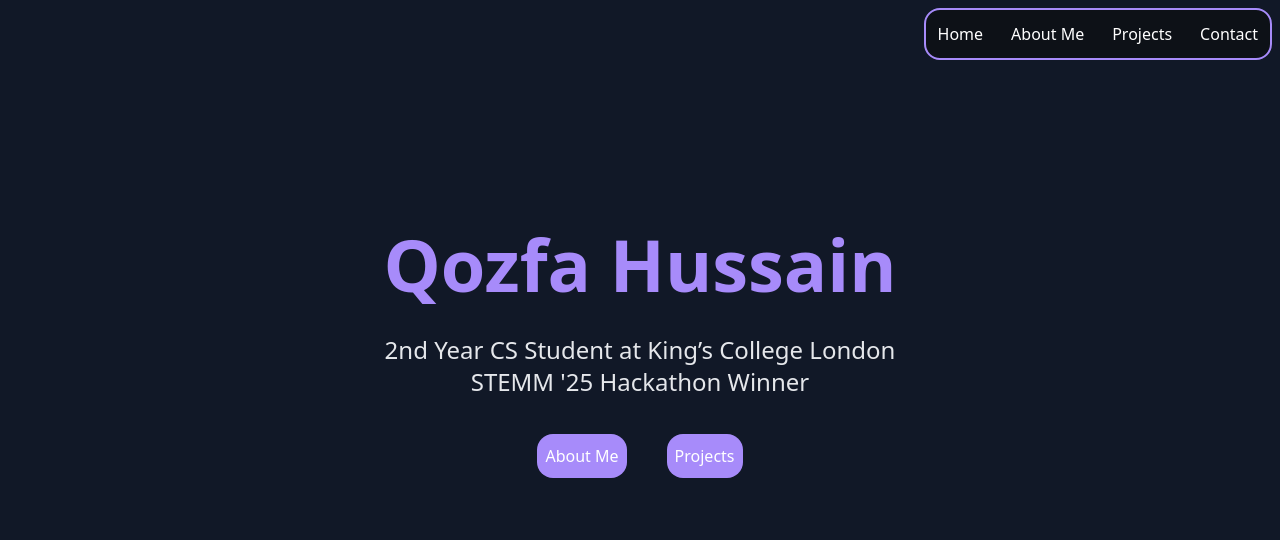
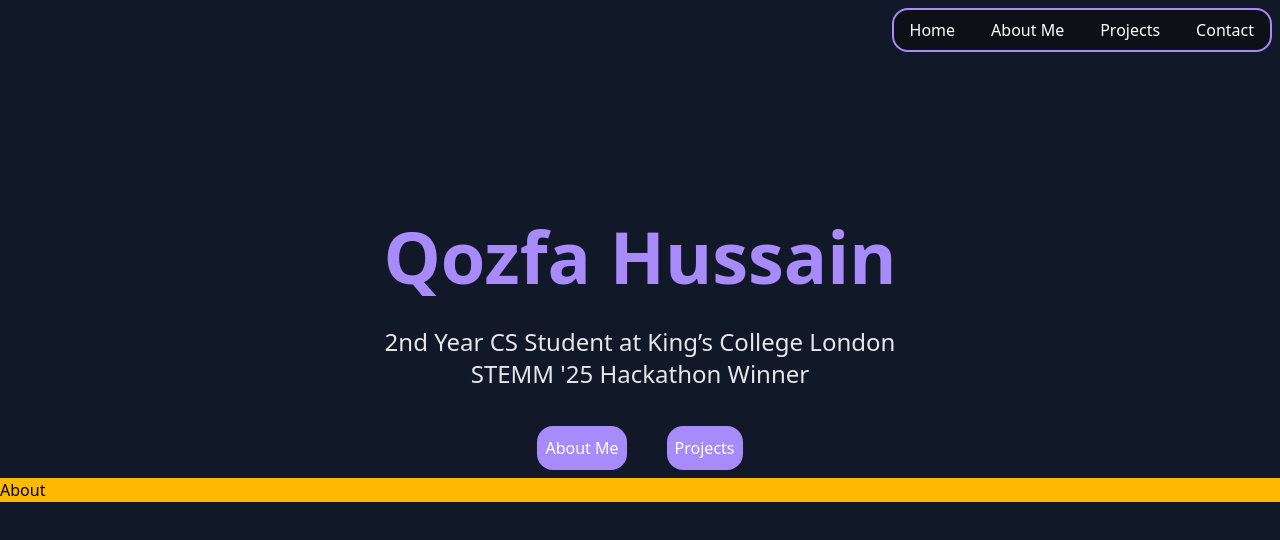
Before and after one commit to qozfa-dev/website, a React (Vite) app in the folder my-project/: page / in a window 1280 px wide. Shown: the top 540 px of the page. Built offline with nearby package versions, Linux system fonts and the light colour scheme.

Commit message:
Moved Navbar to App.jsx instad of Home.jsx

```diff
--- a/my-project/src/App.jsx
+++ b/my-project/src/App.jsx
@@ -1,12 +1,16 @@
 import React from 'react'
 import './pages/Home.jsx';
+import Navbar from './components/Navbar.jsx';
 import Home from './pages/Home.jsx';
+import About from './pages/About.jsx';
 
 export const App = () => {
   return (
-    <>
+    <div className="scroll-smooth">
+    <Navbar />
     <Home />
-    </>
+    <About />
+    </div>
   )
 }
 
--- a/my-project/src/components/Navbar.jsx
+++ b/my-project/src/components/Navbar.jsx
@@ -2,8 +2,8 @@ import React from 'react'
 
 const Navbar = () => {
   return (
-    <div className="text-[#FFFFFF] bg-[#0D1117] flex justify-end items-center p-3 m-2 border-2 border-[#A78BFA] rounded-2xl w-fit sticky top-2 right-2 ml-auto">
-    <ul className="flex space-x-7">
+    <div className="text-[#FFFFFF] bg-[#0D1117] flex justify-end items-center py-2 px-4 m-2 border-2 border-[#A78BFA] rounded-2xl w-fit sticky top-2 right-2 ml-auto">
+    <ul className="flex space-x-9">
       <li><a href="#Home">Home</a></li>
       <li><a href="#About">About Me</a></li>
       <li><a href="#Projects">Projects</a></li>
--- /dev/null
+++ b/my-project/src/pages/About.jsx
@@ -0,0 +1,9 @@
+import React from 'react'
+
+const About = () => {
+  return (
+    <div className="bg-amber-400">About</div>
+  )
+}
+
+export default About;
--- a/my-project/src/pages/Home.jsx
+++ b/my-project/src/pages/Home.jsx
@@ -1,11 +1,9 @@
 import React from 'react'
 import '../components/Navbar.jsx';
-import Navbar from '../components/Navbar.jsx';
 
 const Home = () => {
   return (
     <>
-    <Navbar />
     <div class="flex items-center justify-center h-full text-center">
         <div class="flex flex-col items-center mt-20">
         <h1 class="text-[#A78BFA] text-4xl sm:text-5xl md:text-6xl lg:text-7xl font-sans font-bold mt-[10vh] mx-1">Qozfa Hussain</h1>
```
